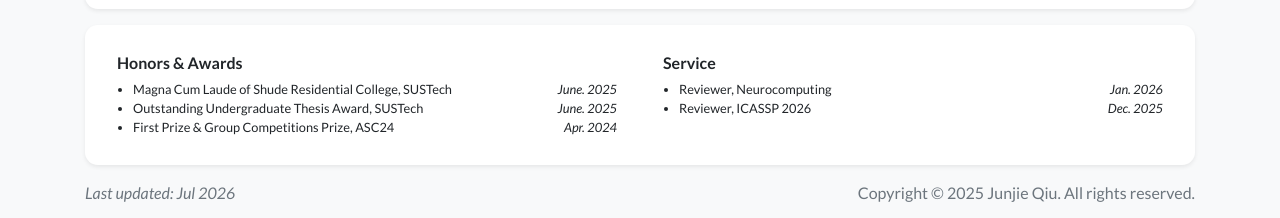
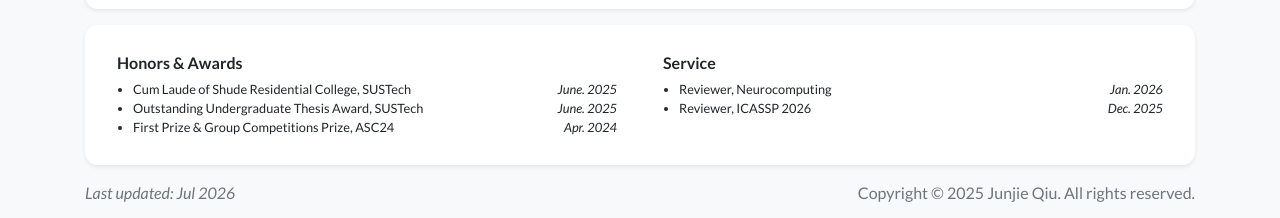
Before and after one commit to jayjunjieqiu/jayjunjieqiu.github.io, a Jekyll site: the page built from index.html, in a window 1280 px wide and 900 px high, scrolled down 1151 px. Shown: the part 679-897 px from the top of the window. Built offline with Jekyll 4.4.1, drawn with Linux system fonts in a browser that asks for light colours; nearby versions of some CDN libraries; a style sheet for code colours, icons or effects is not loaded.

Commit message:
Rename Shude award to Cum Laude

```diff
--- a/_data/profile.yml
+++ b/_data/profile.yml
@@ -46,7 +46,7 @@ experience:
   date: March. 2025 - Dec. 2025
 
 awards:
-- name: Magna Cum Laude of Shude Residential College, SUSTech
+- name: Cum Laude of Shude Residential College, SUSTech
   date: June. 2025
 - name: Outstanding Undergraduate Thesis Award, SUSTech
   date: June. 2025
```
